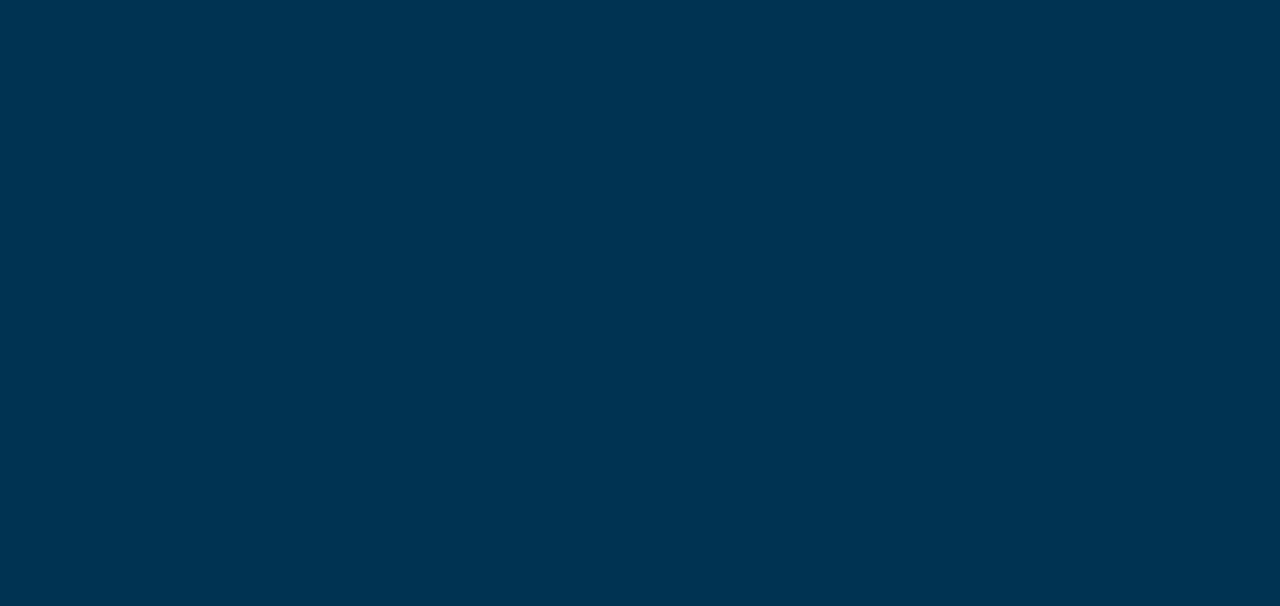
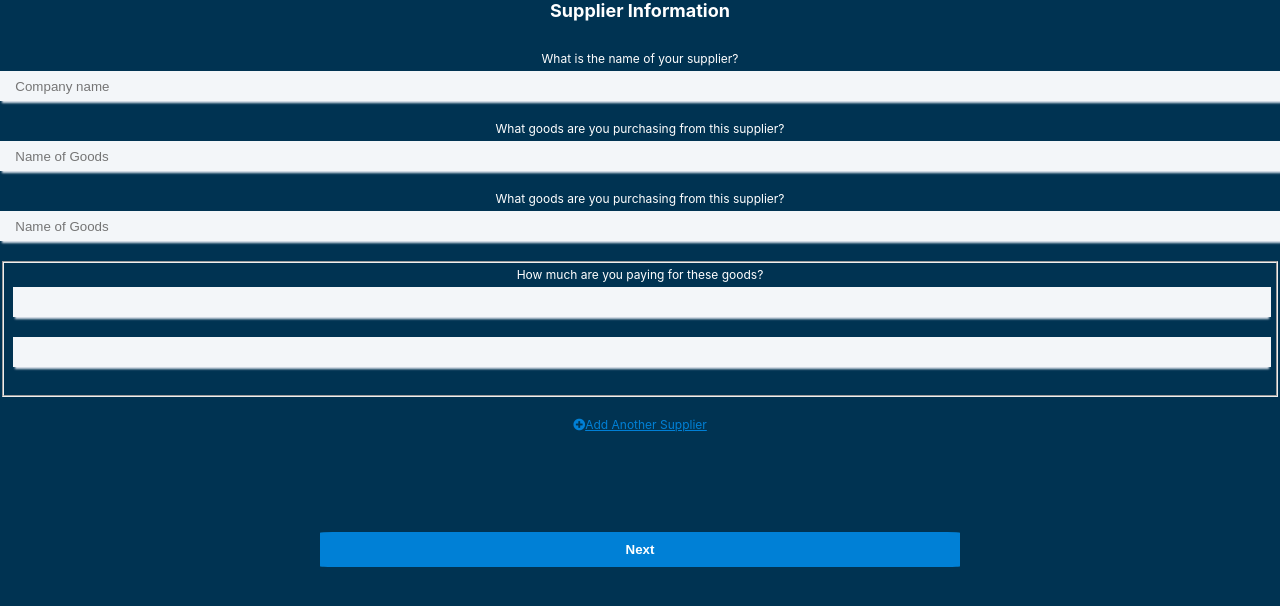
Before and after one commit to yuliacannon/Kountable, a React (Create React App) app: page /supplier in a window 1280 px wide. Shown: the top 606 px of the page. Built offline with nearby package versions, Linux system fonts and the light colour scheme.

Commit message:
created new pages

```diff
--- /dev/null
+++ b/src/CreateProject/MainPage.css
@@ -0,0 +1,7 @@
+.main-wrapper {
+  height: 100%;
+}
+
+.projects-list {
+  background-color: #fff;
+}
--- /dev/null
+++ b/src/CreateProject/MainPage.js
@@ -0,0 +1,24 @@
+import "./MainPage.css";
+import React, { Component } from "react";
+import { Link } from "react-router-dom";
+
+class MainPage extends Component {
+  render() {
+    return (
+      <div className="main-wrapper">
+        <div className="header">
+          <h1>Projects</h1>
+          <div className="btn-add-project">
+            <button type="button" value="Add new project">
+              <Link to="/business-info">Add new project</Link>
+            </button>
+          </div>
+        </div>
+        <div className="projects-list" />
+        fdgtrdhy
+      </div>
+    );
+  }
+}
+
+export default MainPage;
--- /dev/null
+++ b/src/CreateProject/Supplier.js
@@ -0,0 +1,52 @@
+import React, { Component } from "react";
+import { Link } from "react-router-dom";
+
+class Supplier extends Component {
+  render() {
+    return (
+      <div className="supplier-item">
+        <h1>Supplier Information</h1>
+        <form>
+          <label htmlFor="supplier">
+            What is the name of your supplier?
+            <input
+              type="text"
+              //onChange={this.handleChange}
+              //value={this.state.email}
+              placeholder="Company name"
+              name="email"
+              required
+            />
+          </label>
+          <label htmlFor="goods">
+            What goods are you purchasing from this supplier?
+            <input
+              type="text"
+              placeholder="Name of Goods"
+              name="email"
+              required
+            />
+          </label>
+          <label htmlFor="goods">
+            What goods are you purchasing from this supplier?
+            <input
+              type="text"
+              placeholder="Name of Goods"
+              name="email"
+              required
+            />
+          </label>
+          <fieldset>
+            <label htmlFor="goods">
+              How much are you paying for these goods?
+              <input type="number" step="any" required />
+            </label>
+            <input type="text" required />
+          </fieldset>
+        </form>
+      </div>
+    );
+  }
+}
+
+export default Supplier;
--- /dev/null
+++ b/src/CreateProject/SupplierInformation.js
@@ -0,0 +1,29 @@
+//import "./MainPage.css";
+import React, { Component } from "react";
+import Supplier from "./Supplier";
+
+class SupplierInformation extends Component {
+  render() {
+    return (
+      <div className="main-wrapper">
+        <Supplier />
+        <p>
+          <a href="#">
+            <i class="fas fa-plus-circle" />
+            Add Another Supplier
+          </a>
+        </p>
+        <div className="btn-submit">
+          <input
+            //disabled={this.validateForm}
+            //onClick={this.next}
+            type="submit"
+            value="Next"
+          />
+        </div>
+      </div>
+    );
+  }
+}
+
+export default SupplierInformation;
--- a/src/StarterPages/LogIn.js
+++ b/src/StarterPages/LogIn.js
@@ -46,7 +46,7 @@ class LogIn extends Component {
       });
 
       if (filteredUsers.length) {
-        alert("You are logged in");
+        alert("fggg");
         this.setState(() => ({
           redirectToReferrer: true
         }));
@@ -55,7 +55,9 @@ class LogIn extends Component {
   };
 
   render() {
-    const { from } = { from: { pathname: "/business-info" } }; //this.props.location.state ||
+    const { from } = this.props.location.state || {
+      from: { pathname: "/business-info" }
+    };
     const { redirectToReferrer } = this.state;
 
     if (redirectToReferrer === true) {
--- a/src/index.js
+++ b/src/index.js
@@ -10,6 +10,8 @@ import SignUp from "./StarterPages/SignUp";
 import LogIn from "./StarterPages/LogIn";
 import App from "./App";
 import BusinesInformation from "./CreateProject/BusinesInformation";
+import MainPage from "./CreateProject/MainPage";
+import SupplierInformation from "./CreateProject/SupplierInformation";
 
 const AppRoute = ({ component: Component, layout: Layout, ...rest }) => (
   <Route
@@ -45,7 +47,10 @@ ReactDOM.render(
     <Switch>
       <Route path="/signup" component={SignUp} />
       <Route path="/login" component={LogIn} />
-      <PrivateRoute path="/business-info" component={BusinesInformation} />
+      <Route path="/business-info" component={BusinesInformation} />
+      <Route path="/supplier" component={SupplierInformation} />
+      <Route exactpath="/" component={MainPage} />
+      {/*PrivateRoute */}
     </Switch>
   </BrowserRouter>,
   document.getElementById("root")
```
